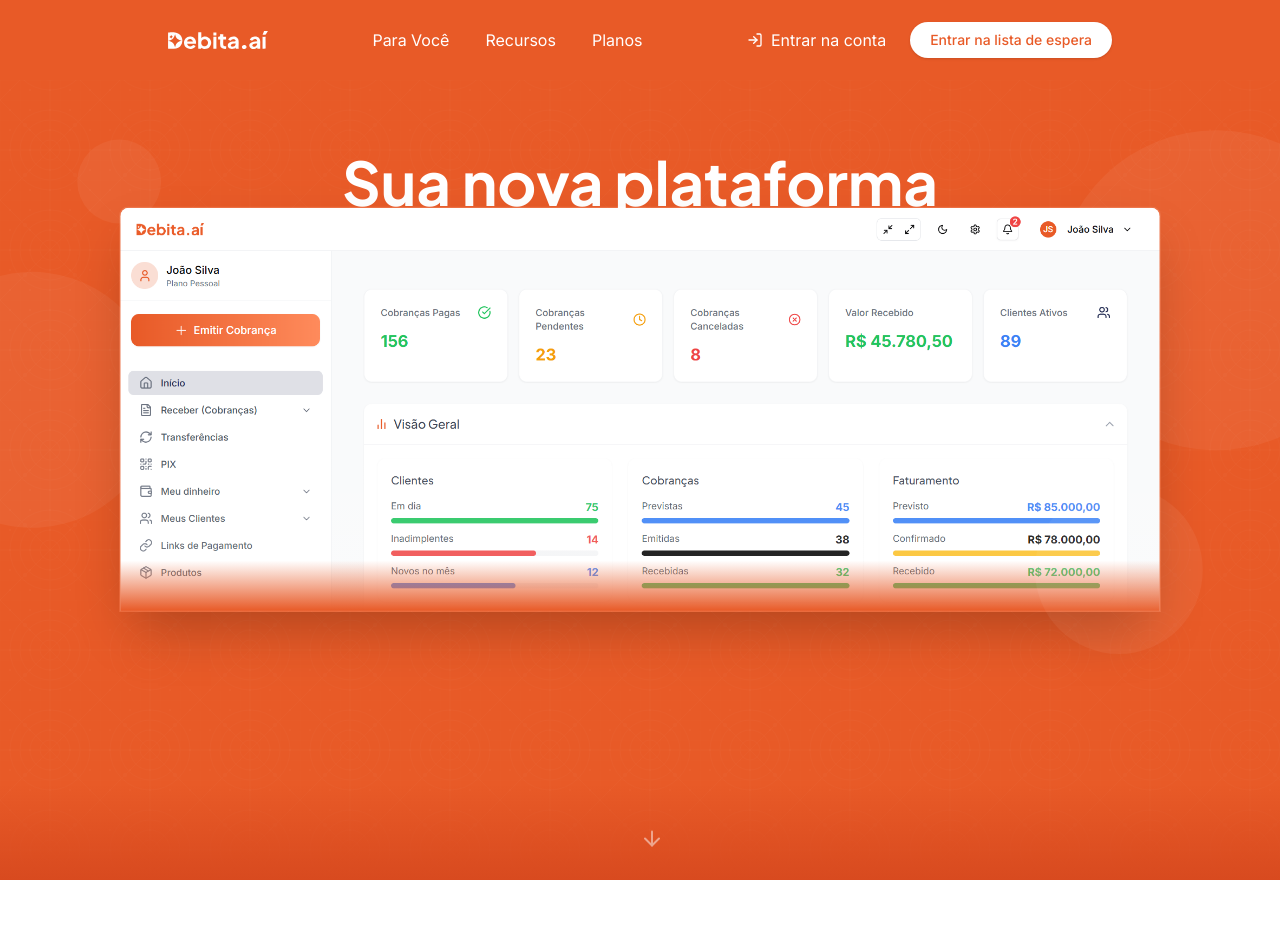
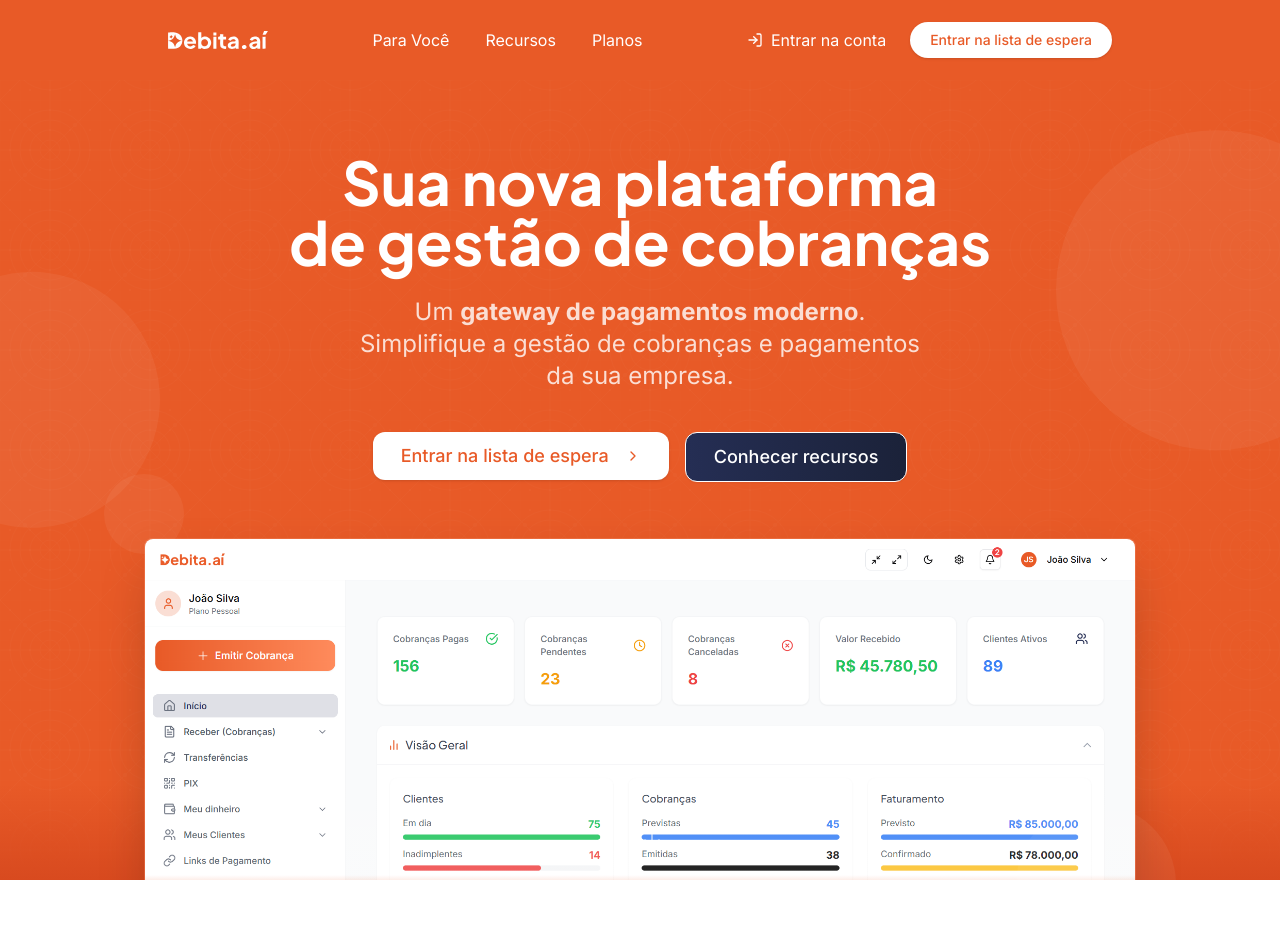
Before and after one commit to debita-ai/homepage, a Next.js app: page / in a window 1280 px wide. Shown: the top 952 px of the page. Built offline with nearby package versions, Linux system fonts and the light colour scheme.

Commit message:
fix: fix favicon errors

```diff
--- a/src/app/layout.tsx
+++ b/src/app/layout.tsx
@@ -18,6 +18,29 @@
   title: 'Debita.aí',
   description: 'Sua nova plataforma de gestão de cobranças',
   metadataBase: new URL('https://debita.ai'),
+  icons: {
+    icon: [
+      { url: '/icon/favicon-96x96.png', sizes: '96x96', type: 'image/png' },
+      { url: '/icon/android-icon-192x192.png', sizes: '192x192', type: 'image/png' },
+      { url: '/icon/android-icon-144x144.png', sizes: '144x144', type: 'image/png' },
+      { url: '/icon/android-icon-72x72.png', sizes: '72x72', type: 'image/png' },
+      { url: '/icon/android-icon-48x48.png', sizes: '48x48', type: 'image/png' },
+      { url: '/icon/android-icon-36x36.png', sizes: '36x36', type: 'image/png' },
+    ],
+    apple: [
+      { url: '/icon/apple-icon-180x180.png', sizes: '180x180', type: 'image/png' },
+      { url: '/icon/apple-icon-152x152.png', sizes: '152x152', type: 'image/png' },
+      { url: '/icon/apple-icon-144x144.png', sizes: '144x144', type: 'image/png' },
+      { url: '/icon/apple-icon-120x120.png', sizes: '120x120', type: 'image/png' },
+      { url: '/icon/apple-icon-114x114.png', sizes: '114x114', type: 'image/png' },
+      { url: '/icon/apple-icon-76x76.png', sizes: '76x76', type: 'image/png' },
+      { url: '/icon/apple-icon-72x72.png', sizes: '72x72', type: 'image/png' },
+      { url: '/icon/apple-icon-60x60.png', sizes: '60x60', type: 'image/png' },
+      { url: '/icon/apple-icon-57x57.png', sizes: '57x57', type: 'image/png' },
+    ],
+    shortcut: '/icon/favicon-96x96.png',
+  },
+  manifest: '/icon/manifest.json',
   openGraph: {
     title: 'Debita.aí',
     description: 'Sua nova plataforma de gestão de cobranças',
@@ -32,8 +55,8 @@
   children: React.ReactNode
 }) {
   return (
-    <html lang="pt-BR" className={`${inter.variable} ${jakarta.variable} scroll-smooth`}>
-      <body className="min-h-screen font-sans antialiased">
+    <html lang="pt-BR" className={`${inter.variable} ${jakarta.variable} scroll-smooth`} suppressHydrationWarning>
+      <body className="min-h-screen font-sans antialiased" suppressHydrationWarning>
         <div className="min-h-screen bg-gray-50">
           {children}
         </div>
--- a/src/components/layout/ParallaxHero.tsx
+++ b/src/components/layout/ParallaxHero.tsx
@@ -12,9 +12,9 @@
 export default function ParallaxHero() {
   const [scrollY, setScrollY] = useState(0);
   const [mounted, setMounted] = useState(false);
-  const sectionRef = useRef(null as any);
+  const sectionRef = useRef<HTMLElement>(null);
   const [sectionHeight, setSectionHeight] = useState(0);
-  const [windowWidth, setWindowWidth] = useState(0);
+  const [windowWidth, setWindowWidth] = useState(1024); // Default desktop width
 
   useEffect(() => {
     setMounted(true);
@@ -41,17 +41,14 @@
     };
   }, []);
 
-  // Avoid hydration mismatch
-  if (!mounted) return <div className="h-screen" />;
-
   // Calculate scroll progress for parallax effects
-  const scrollProgress = Math.min(scrollY / (sectionHeight * 0.5), 1);
+  const scrollProgress = mounted ? Math.min(scrollY / (sectionHeight * 0.5), 1) : 0;
 
   // Calculate dashboard scaling (start at 1, grow to 1.05 or 1.2 for mobile)
-  const dashboardScale = windowWidth < 768 ? 1.2 : 1 + (scrollProgress * 0.05);
+  const dashboardScale = mounted ? (windowWidth < 768 ? 1.2 : 1 + (scrollProgress * 0.05)) : 1;
 
   // Calculate when to allow transition to next section
-  const canTransitionToNext = scrollProgress >= 0.8;
+  const canTransitionToNext = mounted && scrollProgress >= 0.8;
 
   return (
     <section
@@ -61,7 +58,7 @@
       {/* Background elements with parallax effect */}
       <div
         className="absolute inset-0 bg-[url('/bg-pattern.svg')] opacity-10 z-0"
-        style={{ transform: `translateY(${scrollY * 0.05}px)` }}
+        style={{ transform: mounted ? `translateY(${scrollY * 0.05}px)` : 'none' }}
       />
 
       <div className="absolute bottom-0 left-0 right-0 h-24 bg-gradient-to-t from-[#D84A1F] to-transparent z-0" />
@@ -69,11 +66,11 @@
       {/* Floating elements with different parallax speeds */}
       <motion.div
         className="absolute -right-24 top-32 w-80 h-80 rounded-full bg-white/5 z-0 hidden md:block"
-        style={{ transform: `translateY(${scrollY * 0.02}px)` }}
-        animate={{
+        style={{ transform: mounted ? `translateY(${scrollY * 0.02}px)` : 'none' }}
+        animate={mounted ? {
           y: [0, 15, 0],
           rotate: [0, 5, 0],
-        }}
+        } : {}}
         transition={{
           duration: 8,
           repeat: Infinity,
@@ -83,11 +80,11 @@
 
       <motion.div
         className="absolute -left-24 top-64 w-64 h-64 rounded-full bg-white/5 z-0 hidden md:block"
-        style={{ transform: `translateY(${scrollY * 0.04}px)` }}
-        animate={{
+        style={{ transform: mounted ? `translateY(${scrollY * 0.04}px)` : 'none' }}
+        animate={mounted ? {
           y: [0, 20, 0],
           rotate: [0, -5, 0],
-        }}
+        } : {}}
         transition={{
           duration: 9,
           repeat: Infinity,
@@ -136,7 +133,7 @@
         <div
           className="relative w-full sm:w-[90%] md:w-[80%] lg:w-[100%] mx-auto lg:mx-0 mt-auto"
           style={{
-            transform: `translateY(${scrollY * -0.05}px) scale(${dashboardScale})`,
+            transform: mounted ? `translateY(${scrollY * -0.05}px) scale(${dashboardScale})` : 'none',
             transformOrigin: 'center bottom',
             transition: 'transform 0.1s ease-out'
           }}
@@ -176,8 +173,8 @@
           <motion.div
             className="absolute -right-4 sm:-right-8 md:-right-12 top-1/4 bg-white p-3 sm:p-4 rounded-xl shadow-lg max-w-[150px] sm:max-w-[200px]"
             style={{
-              opacity: Math.min(scrollProgress * 2, 1) || 0,
-              transform: `translateY(${scrollY * 0.05}px) translateX(${(1-Math.min(scrollProgress * 1.5, 1)) * 30}px)`
+              opacity: mounted ? Math.min(scrollProgress * 2, 1) : 0,
+              transform: mounted ? `translateY(${scrollY * 0.05}px) translateX(${(1-Math.min(scrollProgress * 1.5, 1)) * 30}px)` : 'none'
             }}
           >
             <div className="w-6 sm:w-8 h-6 sm:h-8 rounded-full bg-green-100 flex items-center justify-center mb-2">
@@ -192,8 +189,8 @@
           <motion.div
             className="absolute -left-4 sm:-left-8 md:-left-12 top-10 bg-white p-3 sm:p-4 rounded-xl shadow-lg max-w-[150px] sm:max-w-[200px]"
             style={{
-              opacity: Math.min(scrollProgress * 2, 1) || 0,
-              transform: `translateY(${scrollY * 0.08}px) translateX(${(1-Math.min(scrollProgress * 1.5, 1)) * -30}px)`
+              opacity: mounted ? Math.min(scrollProgress * 2, 1) : 0,
+              transform: mounted ? `translateY(${scrollY * 0.08}px) translateX(${(1-Math.min(scrollProgress * 1.5, 1)) * -30}px)` : 'none'
             }}
           >
             <div className="w-6 sm:w-8 h-6 sm:h-8 rounded-full bg-blue-100 flex items-center justify-center mb-2">
@@ -210,13 +207,13 @@
       <motion.div
         className="absolute bottom-8 left-1/2 transform -translate-x-1/2 cursor-pointer z-20"
         style={{
-          opacity: canTransitionToNext ? 1 : 0,
-          pointerEvents: canTransitionToNext ? 'auto' : 'none'
+          opacity: mounted && canTransitionToNext ? 1 : 0,
+          pointerEvents: mounted && canTransitionToNext ? 'auto' : 'none'
         }}
-        animate={{
-          y: canTransitionToNext ? [0, 10, 0] : 0,
-          opacity: canTransitionToNext ? [0.6, 1, 0.6] : 0
-        }}
+        animate={mounted && canTransitionToNext ? {
+          y: [0, 10, 0],
+          opacity: [0.6, 1, 0.6]
+        } : {}}
         transition={{
           duration: 2,
           repeat: Infinity,
```
